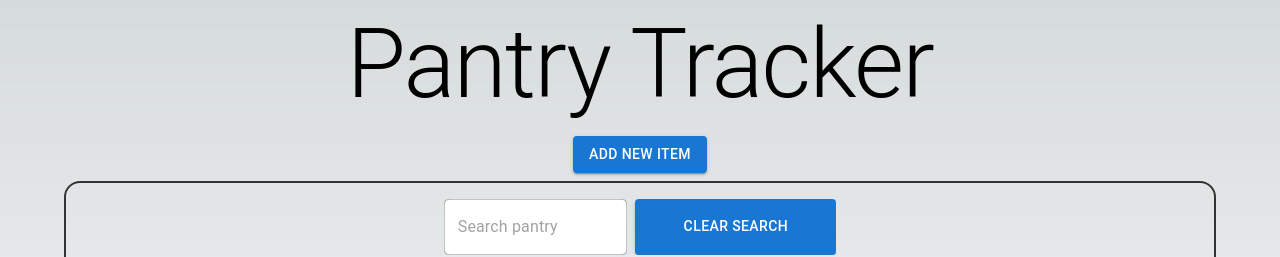
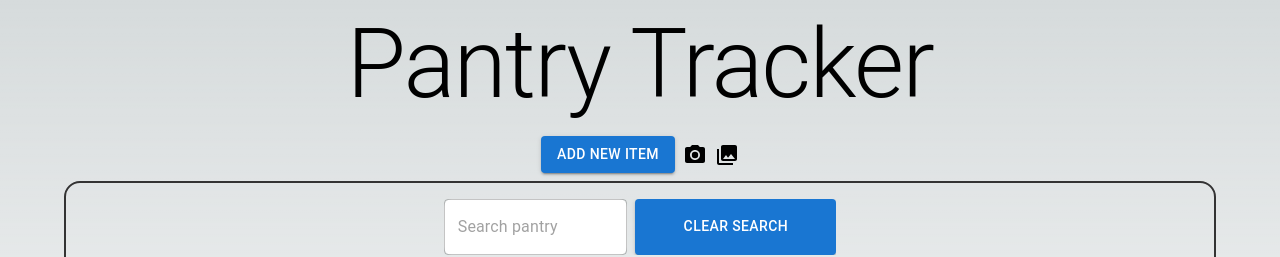
Before and after one commit to whitallee/pantry-tracker, a Next.js app: page / in a window 1280 px wide. Shown: the top 257 px of the page. Built offline with nearby package versions, Linux system fonts and the light colour scheme; no server answers; the database is empty; a web font is replaced by a local one.

Commit message:
added camera icons

```diff
--- a/app/page.tsx
+++ b/app/page.tsx
@@ -1,10 +1,10 @@
 'use client'
 
-
+import Link from "next/link";
 import { useState, useEffect, } from "react";
 import { firestore } from "@/firebase"
 import { Box, Button, Container, Modal, Stack, TextField, Typography } from "@mui/material";
-import { Delete, Add } from "@mui/icons-material";
+import { Delete, Add, CameraAlt, Collections } from "@mui/icons-material";
 import { collection, deleteDoc, doc, getDoc, getDocs, query, setDoc } from "firebase/firestore";
 
 export default function Home() {
@@ -81,10 +81,12 @@ export default function Home() {
         </Box>
       </Modal>
       <Typography className="text-4xl sm:text-8xl py-2" variant="h1" align="center">Pantry Tracker</Typography>
-      <div className="w-full flex justify-center py-2">
+      <div className="w-full flex justify-center items-center gap-2 py-2">
         <Button variant="contained" onClick={() => {
           handleOpen()
         }}>Add new item</Button>
+        <Link href="/photo-pantry"><CameraAlt/></Link>
+        <Link href="/photo-pantry"><Collections/></Link>
       </div>
       <Box display="flex" flexDirection="column" alignItems="center" justifyContent="center" border="2px solid #333" borderRadius={4} padding={1} gap={2}>
         <Stack className="flex flex-col sm:flex-row mt-2" maxWidth="730px" direction="row" overflow="auto" gap={1}>
--- /dev/null
+++ b/app/photo-pantry/page.tsx
@@ -0,0 +1,5 @@
+export default function Home() {
+    return (
+        <>Photo Pantry</>
+    )
+}
--- a/firebase.js
+++ b/firebase.js
@@ -1,7 +1,7 @@
 // Import the functions you need from the SDKs you need
 import { initializeApp } from "firebase/app";
-import { getAnalytics } from "firebase/analytics";
 import { getFirestore } from "firebase/firestore";
+import { getStorage } from "firebase/storage";
 // TODO: Add SDKs for Firebase products that you want to use
 // https://firebase.google.com/docs/web/setup#available-libraries
 
@@ -21,3 +21,4 @@ const firebaseConfig = {
 const app = initializeApp(firebaseConfig);
 // const analytics = getAnalytics(app);
 export const firestore = getFirestore(app)
+export const storage = getStorage(app)
```
